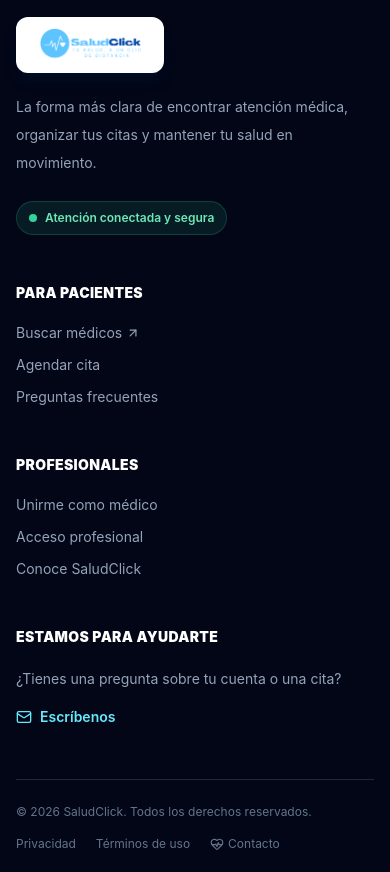
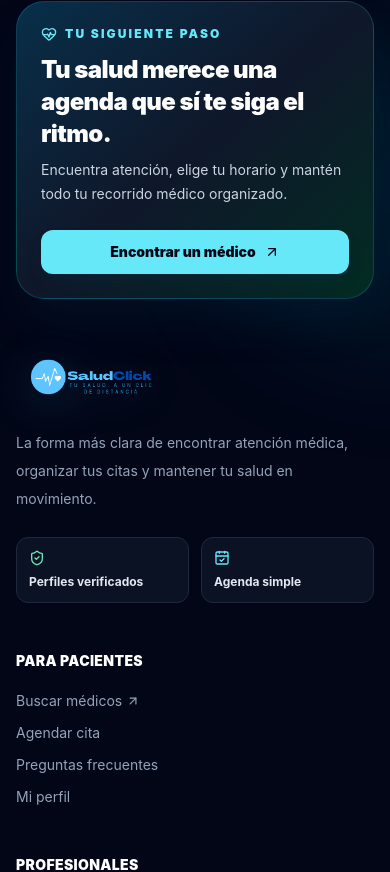
Before and after one commit to perspective0/SaludCLick, a Next.js app in the folder frontend/: page / in a window 390 px wide. Shown: the part 5895-6767 px from the top of the page. Built offline with nearby package versions, Linux system fonts and the light colour scheme; no server answers.

Commit message:
Upgrade footer experience

```diff
--- a/frontend/app/page.tsx
+++ b/frontend/app/page.tsx
@@ -633,19 +633,40 @@ export default function Home() {
         </section>
       </main>
 
-      <footer className="border-t border-slate-800 bg-slate-950 text-white">
-        <div className="container-main py-14">
-          <div className="grid gap-12 lg:grid-cols-[1.4fr_1fr_1fr_1.2fr]">
+      <footer className="relative overflow-hidden border-t border-slate-800 bg-slate-950 text-white">
+        <div className="absolute inset-x-0 top-0 h-px bg-gradient-to-r from-transparent via-cyan-400 to-transparent" aria-hidden="true" />
+        <div className="absolute -right-40 top-16 h-80 w-80 rounded-full bg-cyan-500/10 blur-3xl" aria-hidden="true" />
+        <div className="container-main relative py-10 md:py-14">
+          <div className="mb-14 flex flex-col gap-6 rounded-[1.75rem] border border-cyan-400/20 bg-gradient-to-br from-sky-950 via-slate-900 to-emerald-950 p-6 shadow-2xl shadow-sky-950/30 md:flex-row md:items-center md:justify-between md:p-8">
+            <div className="max-w-2xl">
+              <div className="mb-3 flex items-center gap-2 text-xs font-black uppercase tracking-[0.18em] text-cyan-300">
+                <HeartPulse className="h-4 w-4" />
+                Tu siguiente paso
+              </div>
+              <h2 className="text-2xl font-black tracking-tight text-white md:text-3xl">Tu salud merece una agenda que sí te siga el ritmo.</h2>
+              <p className="mt-2 text-sm leading-6 text-slate-300">Encuentra atención, elige tu horario y mantén todo tu recorrido médico organizado.</p>
+            </div>
+            <Link href="/doctors" className="inline-flex shrink-0 items-center justify-center gap-2 rounded-xl bg-cyan-300 px-5 py-3 text-sm font-black text-slate-950 shadow-lg shadow-cyan-950/30 transition hover:-translate-y-0.5 hover:bg-white focus:outline-none focus:ring-2 focus:ring-cyan-300 focus:ring-offset-2 focus:ring-offset-slate-900">
+              Encontrar un médico
+              <ArrowUpRight className="h-4 w-4" />
+            </Link>
+          </div>
+
+          <div className="grid gap-12 lg:grid-cols-[1.5fr_1fr_1fr_1.25fr]">
             <div>
-              <Link href="/" className="inline-flex rounded-xl bg-white px-3 py-2 shadow-lg shadow-sky-950/20">
-                <Image src="/saludclick.png" alt="SaludClick" width={220} height={90} className="h-10 w-auto" />
+              <Link href="/" aria-label="Volver al inicio de SaludClick" className="inline-flex rounded-lg focus:outline-none focus:ring-2 focus:ring-cyan-300 focus:ring-offset-4 focus:ring-offset-slate-950">
+                <Image src="/saludclick.png" alt="SaludClick" width={220} height={90} className="h-12 w-auto drop-shadow-[0_8px_22px_rgba(56,189,248,0.18)]" />
               </Link>
-              <p className="mt-5 max-w-sm text-sm leading-7 text-slate-400">
-                La forma más clara de encontrar atención médica, organizar tus citas y mantener tu salud en movimiento.
-              </p>
-              <div className="mt-6 inline-flex items-center gap-2 rounded-full border border-emerald-400/20 bg-emerald-400/10 px-3 py-2 text-xs font-semibold text-emerald-300">
-                <span className="h-2 w-2 rounded-full bg-emerald-400" />
-                Atención conectada y segura
+              <p className="mt-5 max-w-sm text-sm leading-7 text-slate-400">La forma más clara de encontrar atención médica, organizar tus citas y mantener tu salud en movimiento.</p>
+              <div className="mt-6 grid max-w-sm grid-cols-2 gap-3">
+                <div className="rounded-xl border border-slate-800 bg-slate-900/70 p-3">
+                  <ShieldCheck className="mb-2 h-4 w-4 text-emerald-300" />
+                  <p className="text-xs font-bold text-slate-200">Perfiles verificados</p>
+                </div>
+                <div className="rounded-xl border border-slate-800 bg-slate-900/70 p-3">
+                  <CalendarCheck className="mb-2 h-4 w-4 text-cyan-300" />
+                  <p className="text-xs font-bold text-slate-200">Agenda simple</p>
+                </div>
               </div>
             </div>
 
@@ -655,6 +676,7 @@ export default function Home() {
                 <Link href="/doctors" className="inline-flex items-center gap-1 transition hover:text-cyan-300">Buscar médicos <ArrowUpRight className="h-3.5 w-3.5" /></Link>
                 <Link href="/booking" className="transition hover:text-cyan-300">Agendar cita</Link>
                 <Link href="/faq" className="transition hover:text-cyan-300">Preguntas frecuentes</Link>
+                <Link href="/patient/profile" className="transition hover:text-cyan-300">Mi perfil</Link>
               </div>
             </div>
 
@@ -664,6 +686,7 @@ export default function Home() {
                 <Link href="/register?type=doctor" className="transition hover:text-cyan-300">Unirme como médico</Link>
                 <Link href="/login" className="transition hover:text-cyan-300">Acceso profesional</Link>
                 <Link href="/about" className="transition hover:text-cyan-300">Conoce SaludClick</Link>
+                <Link href="/contact" className="transition hover:text-cyan-300">Alianzas y soporte</Link>
               </div>
             </div>
 
@@ -672,8 +695,9 @@ export default function Home() {
               <p className="mt-5 text-sm leading-6 text-slate-400">¿Tienes una pregunta sobre tu cuenta o una cita?</p>
               <a href="mailto:francisco.leocadio@saludclick.com.do" className="mt-4 inline-flex items-center gap-2 text-sm font-semibold text-cyan-300 transition hover:text-white">
                 <Mail className="h-4 w-4" />
-                Escríbenos
+                francisco.leocadio@saludclick.com.do
               </a>
+              <Link href="/contact" className="mt-5 inline-flex items-center gap-2 text-sm font-bold text-white transition hover:text-cyan-300">Visitar centro de ayuda <ArrowRight className="h-4 w-4" /></Link>
             </div>
           </div>
 
```
